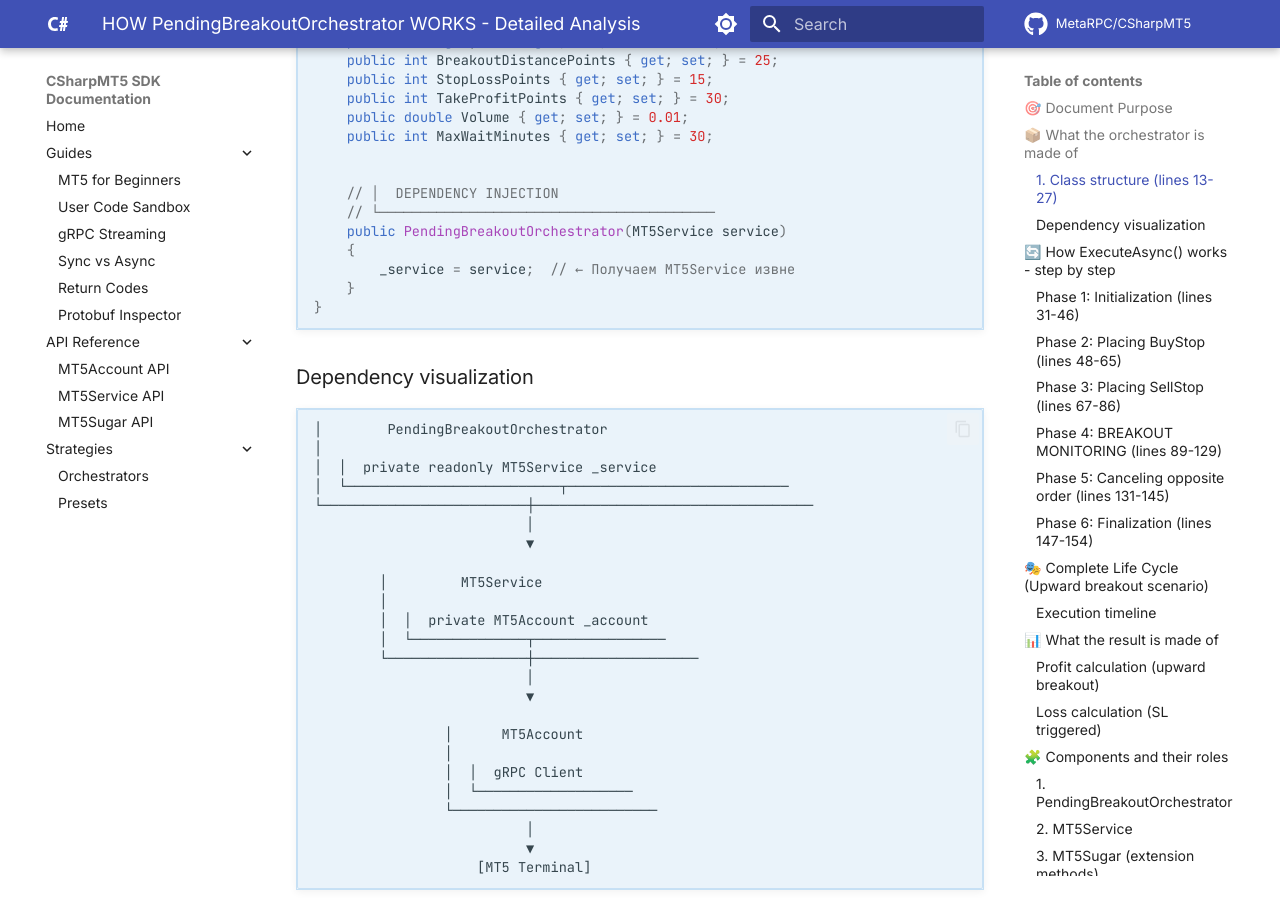
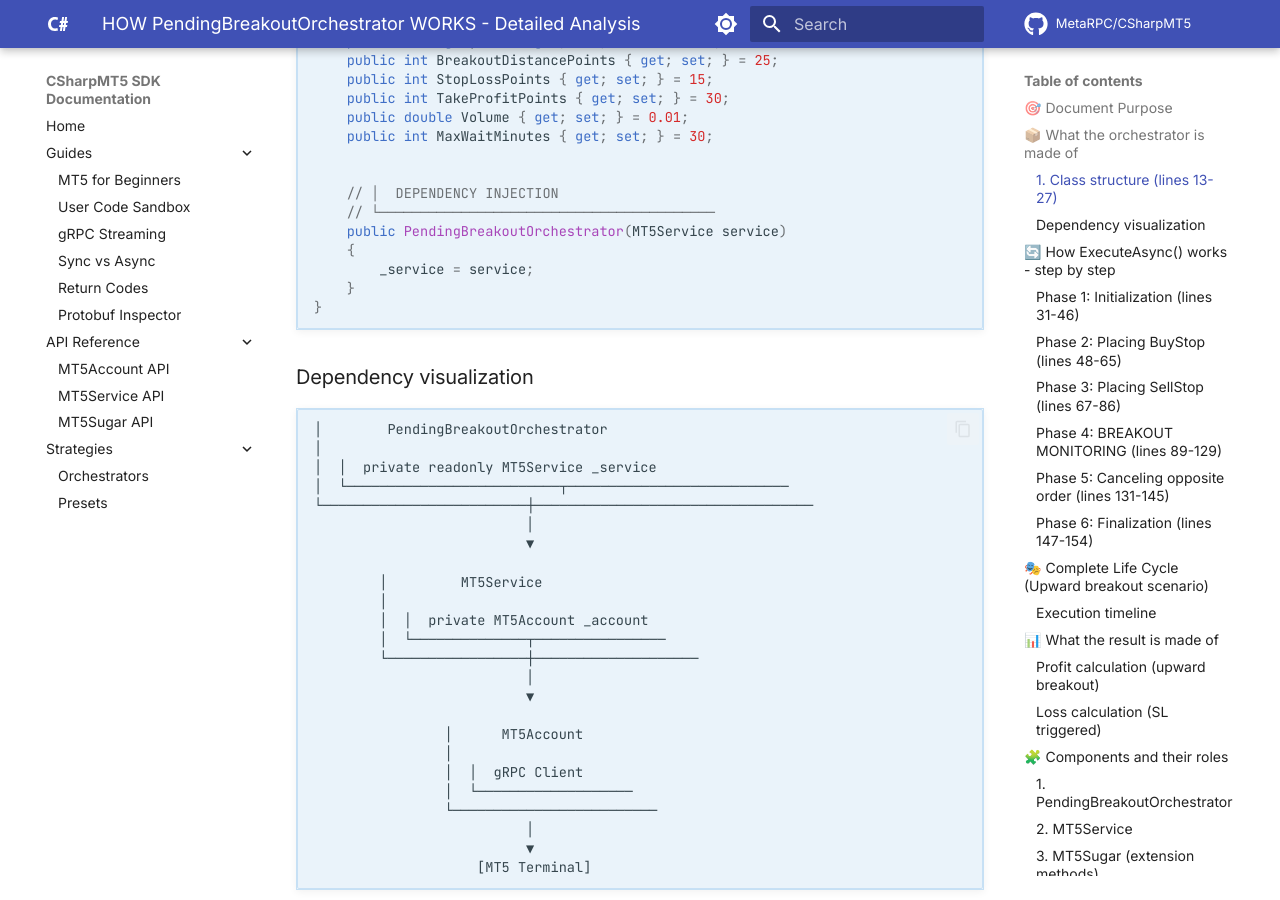
Before and after one commit to MetaRPC/CSharpMT5, an MkDocs documentation site: the page built from docs/Strategies/Orchestrators_EN/PendingBreakoutOrchestrator.HOW_IT_WORKS.md, in a window 1280 px wide and 900 px high, scrolled down 683 px. Built offline with MkDocs 1.6.1 and Material for MkDocs 9.7.7, drawn with Linux system fonts in a browser that asks for light colours; comment, search, counter and statistics services are not loaded.

Commit message:
Update PendingBreakoutOrchestrator.HOW_IT_WORKS.md

````diff
--- a/docs/Strategies/Orchestrators_EN/PendingBreakoutOrchestrator.HOW_IT_WORKS.md
+++ b/docs/Strategies/Orchestrators_EN/PendingBreakoutOrchestrator.HOW_IT_WORKS.md
@@ -33,7 +33,7 @@ public class PendingBreakoutOrchestrator
     // └─────────────────────────────────────────
     public PendingBreakoutOrchestrator(MT5Service service)
     {
-        _service = service;  // ← Получаем MT5Service извне
+        _service = service;
     }
 }
 ```
````
